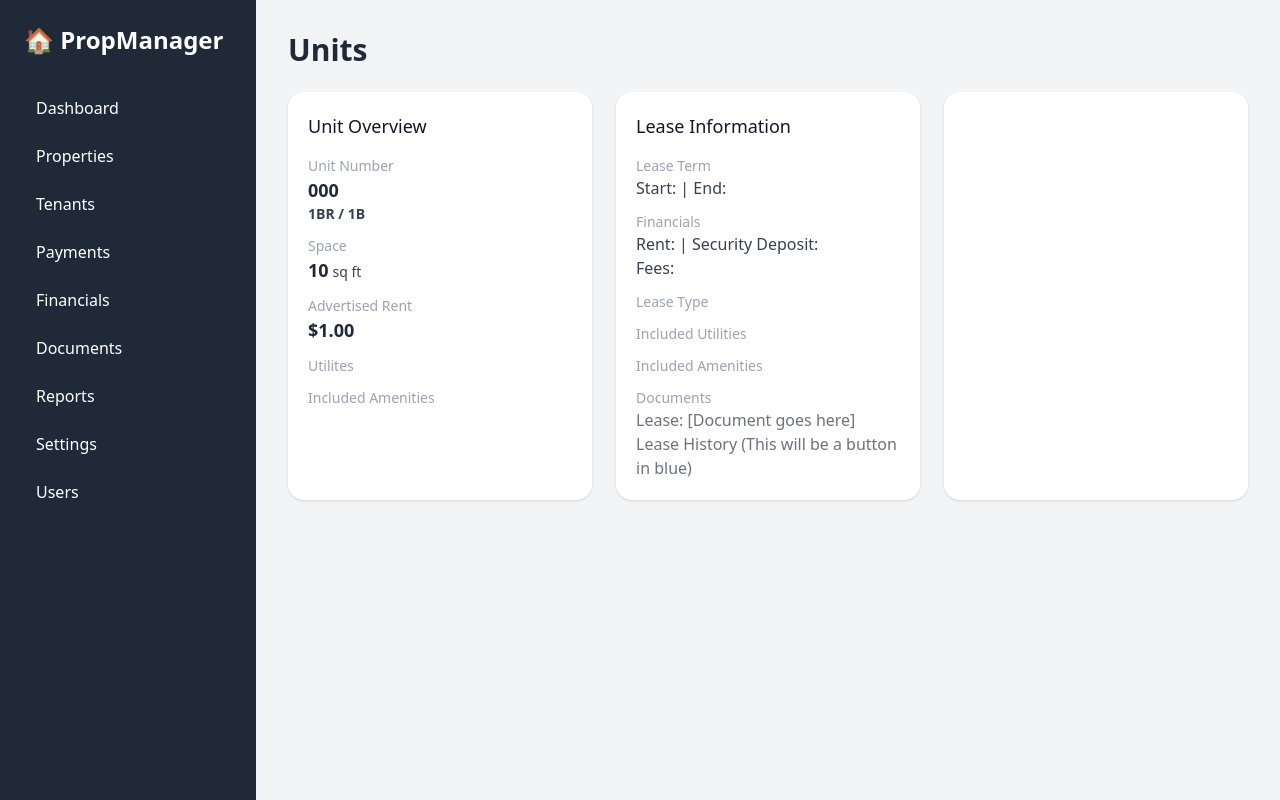
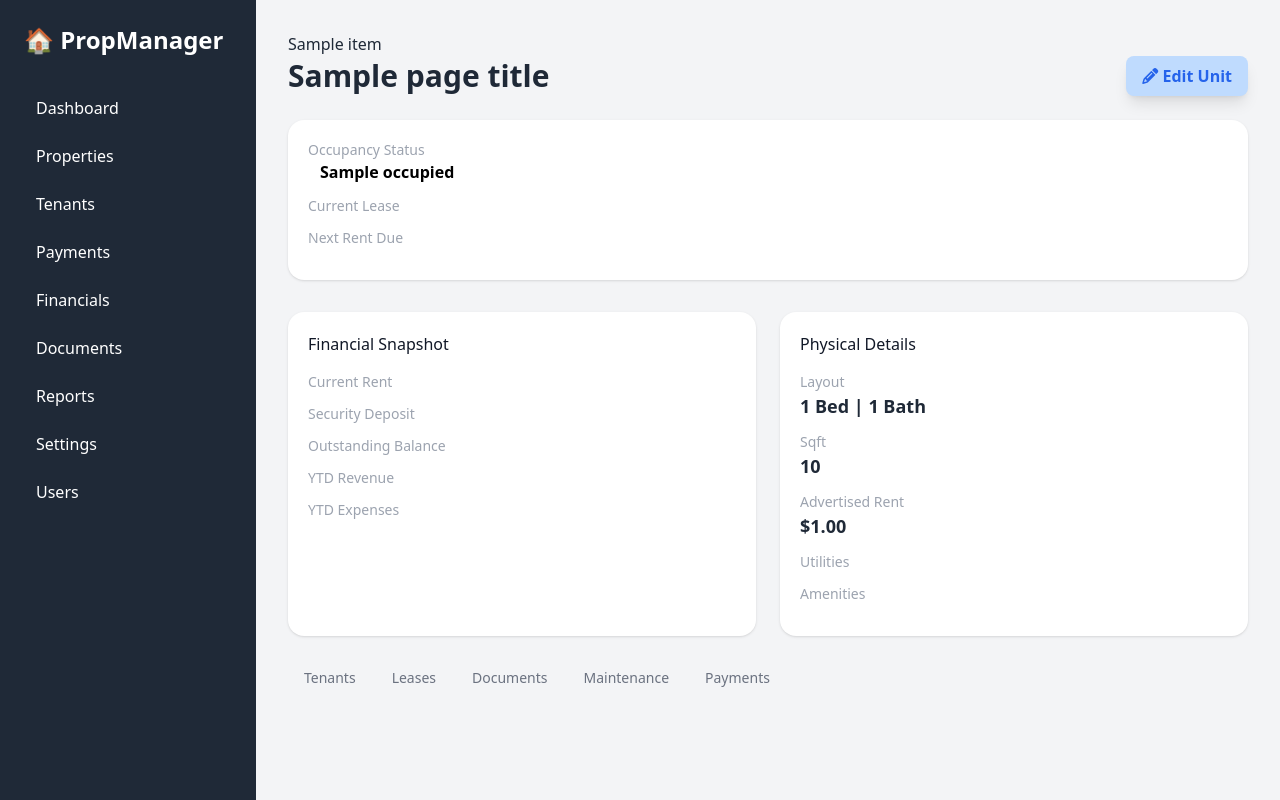
Before and after one commit to andewmark/PropertyManager, a Flask app: template app/templates/unit_details.html in a window 1280 px wide. Run offline with Flask 3, Linux system fonts and the light colour scheme; tables that the repository leaves empty hold one stand-in row (values such as "Sample post"); the template is opened without the code that fills it: values that come from a table or form of the project are taken from there, most other values are stand-ins (such as "Sample title", 1, 10 or a date in 2020); parts of the project's set-up code (start-up, migrations or seed data) failed here and were passed over; some libraries are stand-ins or nearby versions.

Commit message:
Progress

```diff
--- a/app/templates/building_detail.html
+++ b/app/templates/building_detail.html
@@ -174,7 +174,7 @@
       {% for item in units %}
       <tr class="odd:bg-white even:bg-gray-100 hover:bg-gray-200 transition-colors">
         <td class="px-4 py-3 truncate">
-          <a href="/properties/{{ building.property_id }}/{{ building.building_id }}/{{ item.unit.unit_id }}"
+          <a href="/units/{{ item.unit.unit_id }}"
           class="text-md text-blue-600 hover:underline">
             {{ item.unit.unit_number }}
           </a>
--- a/app/templates/unit_details.html
+++ b/app/templates/unit_details.html
@@ -1,100 +1,176 @@
 {% extends "base.html" %}
 {% block content %}
-<h1 class="text-3xl font-semibold text-gray-800 mb-6">Units</h1>
+<!-- Bread Crumb -->
+<nav aria-label="breadcrumb" class="flex items-center space-x-1">
+  {% for item in breadcrumb %}
+    <div class="flex items-center">
+      {% if not loop.last %}
+        <a href="{{ item.url }}" class="text-blue-600 hover:underline">{{ item.name }}</a>
+        <p class="text-gray-400 mx-2">/</p>
+      {% else %}
+        <span class="text-gray-800">{{ item.name }}</span>
+      {% endif %}
+    </div>
+  {% endfor %}
+</nav>
+
+<div class="flex flex-wrap items-center justify-between mb-6">
+  <!-- Page title -->
+  <h1 class="text-3xl font-semibold text-gray-800">{{ page_title }}</h2>
+
+  <!-- Action buttons -->
+  <!-- TODO: Make buttons actually do something-->
+  <div class="flex flex-wrap items-center gap-3 mt-2 lg:mt-0">
+    <button class="bg-blue-200 text-blue-600 shadow-lg hover:shadow-xl hover:bg-blue-300 hover:text-blue-700 transition-transform hover:scale-[1.025] duration-150 font-bold py-2 px-4 rounded-lg">
+      <i class="fa-solid fa-pencil"></i>
+      Edit Unit
+    </button>
+  </div>
+</div>
 
 <!--Overview Summary-->
-<div class="grid grid-cols-1 md:grid-cols-3 gap-6 mb-8">
+<div class="mb-8">
 
   <!--Unit Overview Information-->
+  <div class="bg-white p-5 rounded-2xl shadow grid grid-cols-2">
+    <div>
+      <!--Occupancy Status-->
+      <div class="mb-3">
+        <h3 class="text-gray-400 text-sm">Occupancy Status</h3>
+        {% if occupied %}
+          <span class="font-semibold px-3 py-1 rounded-full">{{ occupied }}</h4>
+        {% endif %}
+      </div>
+
+      <!--Current Lease-->
+      <div class="mb-3">
+        <h3 class="text-gray-400 text-sm">Current Lease</h3>
+      </div>
+
+      <!--Next Rent Due-->
+      <div class="mb-3">
+        <h3 class="text-gray-400 text-sm">Next Rent Due</h3>
+      </div>
+
+    </div>
+  </div>
+</div>
+
+<div class="grid grid-cols-2 gap-6">
+  <!--Financial Snapshot-->
   <div class="bg-white p-5 rounded-2xl shadow">
-    <h2 class="text-gray-900 text-lg mb-4">Unit Overview</h2>
+    <h2 class="text-gray-900 text-md mb-4">Financial Snapshot</h2>
 
-    <!--Unit Number-->
+    <!--Current Rent-->
     <div class="mb-3">
-      <h3 class="text-gray-400 text-sm">Unit Number</p>
-      <h4 class="text-gray-800 text-lg font-bold">{{ unit.unit_number }}</p>
-      <h5 class="text-gray-700 text-sm font-semibold">{{ unit.beds }}BR / {{ unit.baths }}B</p>
+      <h3 class="text-gray-400 text-sm">Current Rent</h3>
+      <h4 class="text-gray-800 text-lg font-bold"></h4>
     </div>
 
-    <!--Square Footage-->
+    <!--Security Deposit-->
     <div class="mb-3">
-      <h3 class="text-gray-400 text-sm">Space</h3>
-      <div class="flex items-baseline gap-1">
-        <h4 class="text-gray-800 text-lg font-bold">{{ unit.square_feet }}</h5>
-        <h5 class="text-gray-700 text-sm">sq ft</h5>
-      </div>
+      <h3 class="text-gray-400 text-sm">Security Deposit</h3>
+      <h4 class="text-gray-800 text-lg font-bold"></h4>
     </div>
 
-    <!--Advertised Rent-->
+    <!--Outstanding Balance For Unit-->
+    <div class="mb-3">
+      <h3 class="text-gray-400 text-sm">Outstanding Balance</h3>
+      <h4 class="text-gray-800 text-lg font-bold"></h4>
+    </div>
+
+    <!--YTD Revenue-->
+    <div class="mb-3">
+      <h3 class="text-gray-400 text-sm">YTD Revenue</h3>
+      <h4 class="text-gray-800 text-lg font-bold"></h4>
+    </div>
+
+    <!--YTD Expenses-->
+    <div class="mb-3">
+      <h3 class="text-gray-400 text-sm">YTD Expenses</h3>
+      <h4 class="text-gray-800 text-lg font-bold"></h4>
+    </div>
+  </div>
+
+  <!--Physical Details-->
+  <div class="bg-white p-5 rounded-2xl shadow">
+    <h2 class="text-gray-900 text-md mb-4">Physical Details</h2>
+
+    <!--Layout-->
+    <div class="mb-3">
+      <h3 class="text-gray-400 text-sm">Layout</h3>
+      <h4 class="text-gray-800 text-lg font-bold">{{ unit.beds }} Bed | {{ unit.baths }} Bath</h4>
+    </div>
+
+    <!--Sqft-->
+    <div class="mb-3">
+      <h3 class="text-gray-400 text-sm">Sqft</h3>
+      <h4 class="text-gray-800 text-lg font-bold">{{ unit.square_feet}}</h4>
+    </div>
+
+    <!--Market Rent-->
     <div class="mb-3">
       <h3 class="text-gray-400 text-sm">Advertised Rent</h3>
       <h4 class="text-gray-800 text-lg font-bold">${{ unit.market_rent }}</h4>
     </div>
 
-    <!--Utilities-->
+    <!--Utlities-->
     <div class="mb-3">
-      <h3 class="text-gray-400 text-sm">Utilites</h3>
-
+      <h3 class="text-gray-400 text-sm">Utilities</h3>
+      <h4 class="text-gray-800 text-lg font-bold"></h4>
     </div>
 
-    <!--Included Amenities-->
-    <div>
-      <h3 class="text-gray-400 text-sm">Included Amenities</h3>
-
+    <!--Amenities-->
+    <div class="mb-3">
+      <h3 class="text-gray-400 text-sm">Amenities</h3>
+      <h4 class="text-gray-800 text-lg font-bold"></h4>
     </div>
   </div>
 
-  <!--Lease Information Panel-->
-  <div class="bg-white p-5 rounded-2xl shadow">
-    <h2 class="text-gray-900 text-lg mb-4">
-      Lease Information
-    </h2>
+</div>
 
-    <!--Lease Term-->
-    <div class="mb-3">
-      <h3 class="text-gray-400 text-sm">Lease Term</h3>
-      <h4 class="text-gray-700 text-md">Start: | End:</p>
-    </div>
 
-    <!--Financials-->
-    <div class="mb-3">
-      <h3 class="text-gray-400 text-sm">Financials</h3>
-      <p class="text-gray-700 text-md">Rent: | Security Deposit:</p>
-      <p class="text-gray-700 text-md">Fees:</p>
-    </div>
+<!--Tabs-->
+<div id='table' class="flex space-x-1 mt-6">
 
-    <!--Lease Type-->
-    <div class="mb-3">
-      <h3 class="text-gray-400 text-sm">Lease Type</h3>
+  <a href="{{ url_for('unit.unit_detail', unit_id=unit.unit_id, tab='tenants') }}#table"
+     class="inline-flex items-center px-4 pb-3 pt-2 text-sm font-medium rounded-t-lg -mb-px relative
+     {{ 'bg-white text-gray-900 border-t border-l border-r border-gray-200 z-10' if tab == 'tenants' else 'bg-transparent text-gray-500 hover:text-gray-700' }}">
+    Tenants
+  </a>
 
-    </div>
+  <a href="{{ url_for('unit.unit_detail', unit_id=unit.unit_id, tab='leases') }}#table"
+     class="inline-flex items-center px-4 pb-3 pt-2 text-sm font-medium rounded-t-lg -mb-px relative
+     {{ 'bg-white text-gray-900 border-t border-l border-r border-gray-200 z-10' if tab == 'leases' else 'bg-transparent text-gray-500 hover:text-gray-700' }}">
+    Leases
+  </a>
 
-    <!--Included Utilities-->
-    <div class="mb-3">
-      <h3 class="text-gray-400 text-sm">Included Utilities</h3>
+  <a href="{{ url_for('unit.unit_detail', unit_id=unit.unit_id, tab='documents') }}#table"
+     class="inline-flex items-center px-4 pb-3 pt-2 text-sm font-medium rounded-t-lg -mb-px relative
+     {{ 'bg-white text-gray-900 border-t border-l border-r border-gray-200 z-10' if tab == 'documents' else 'bg-transparent text-gray-500 hover:text-gray-700' }}">
+    Documents
+  </a>
 
-    </div>
+  <a href="{{ url_for('unit.unit_detail', unit_id=unit.unit_id, tab='maintenance') }}#table"
+     class="inline-flex items-center px-4 pb-3 pt-2 text-sm font-medium rounded-t-lg -mb-px relative
+     {{ 'bg-white text-gray-900 border-t border-l border-r border-gray-200 z-10' if tab == 'maintenance' else 'bg-transparent text-gray-500 hover:text-gray-700' }}">
+    Maintenance
+  </a>
 
-    <!--Included Amenities-->
-    <div class="mb-3">
-      <h3 class="text-gray-400 text-sm">Included Amenities</h3>
+  <a href="{{ url_for('unit.unit_detail', unit_id=unit.unit_id, tab='payments') }}#table"
+     class="inline-flex items-center px-4 pb-3 pt-2 text-sm font-medium rounded-t-lg -mb-px relative
+     {{ 'bg-white text-gray-900 border-t border-l border-r border-gray-200 z-10' if tab == 'payments' else 'bg-transparent text-gray-500 hover:text-gray-700' }}">
+    Payments
+  </a>
 
-    </div>
+</div>
 
-    <!--Documents-->
-    <div>
-      <h3 class="text-gray-400 text-sm">Documents</h3>
-      <p class="text-gray-500 text-md">Lease: [Document goes here]</p>
-      <!--TODO: Add button or link to list of lease history for unit-->
-      <p class="text-gray-500 text-md">Lease History (This will be a button in blue)</p>
-    </div>
-  </div>
+{% if tab == 'tenants' %}
+  {% include 'partials/tenant_table.html' %}
+{% elif tab == 'leases' %}
+  {% include 'partials/lease_table.html' %}
 
-  <!--Tenant Details-->
-  <div class="bg-white p-5 rounded-2xl shadow">
-
-  </div>
-</div>
+{% endif %}
 {% endblock %}
 
 {% block scripts %}
--- a/docker-compose.yml
+++ b/docker-compose.yml
@@ -1,3 +1,5 @@
+name: property-management
+
 services:
   db:
     image: postgres:16
@@ -6,7 +8,7 @@ services:
       POSTGRES_PASSWORD: ${POSTGRES_PASSWORD}
       POSTGRES_DB: ${POSTGRES_DB}
     ports:
-      - "5432:5432"
+      - "5433:5432"
     volumes:
       - pgdata:/var/lib/postgresql/data
     healthcheck:
```
Also changed, not shown: app/repositories/unit_repo.py (+18 -1 lines), app/routes/unit_routes.py (+7 -5 lines), app/services/unit_service.py (+39 -3 lines), app/utils/breadcrumbs.py (+4 -4 lines), requirements.txt (+5 -2 lines).
